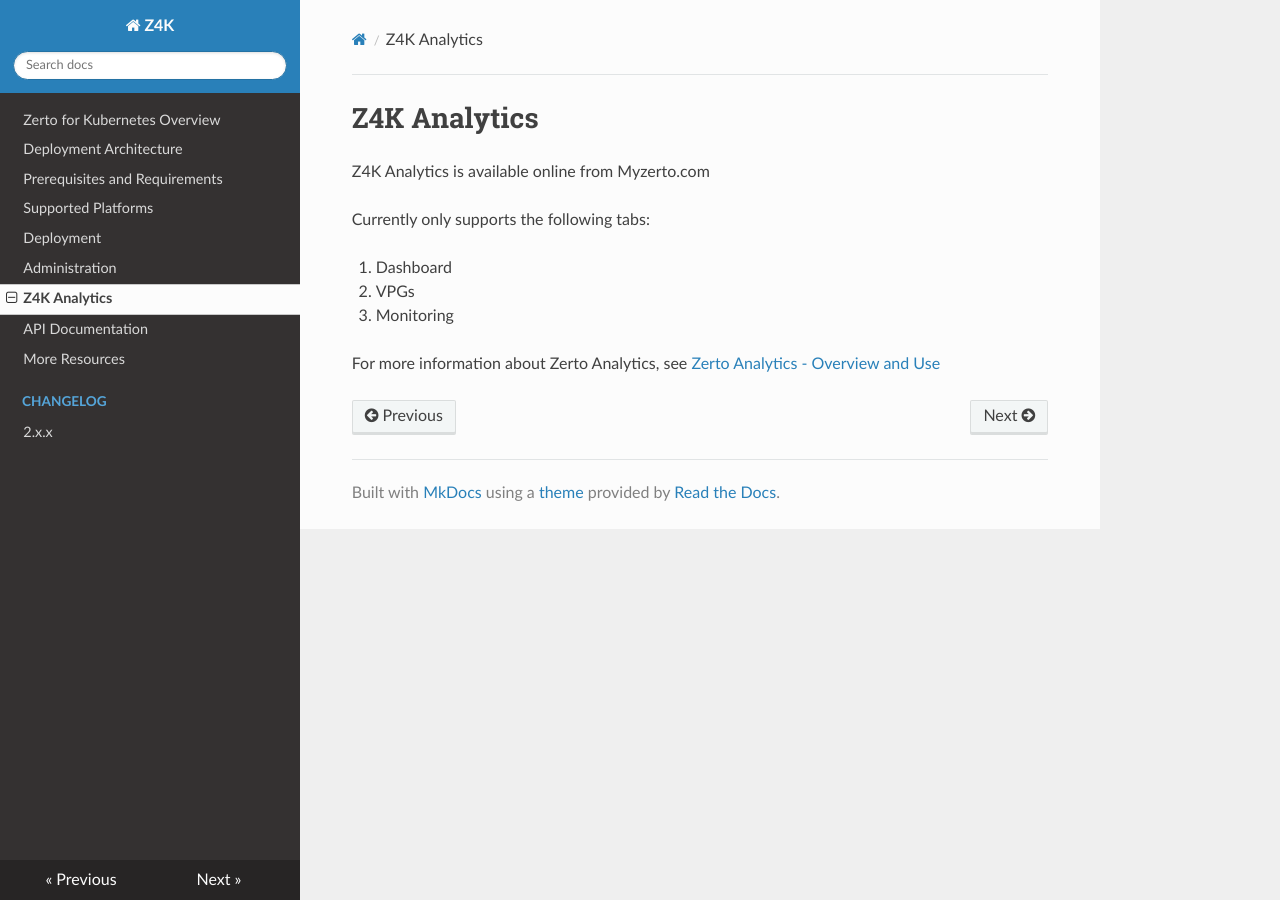
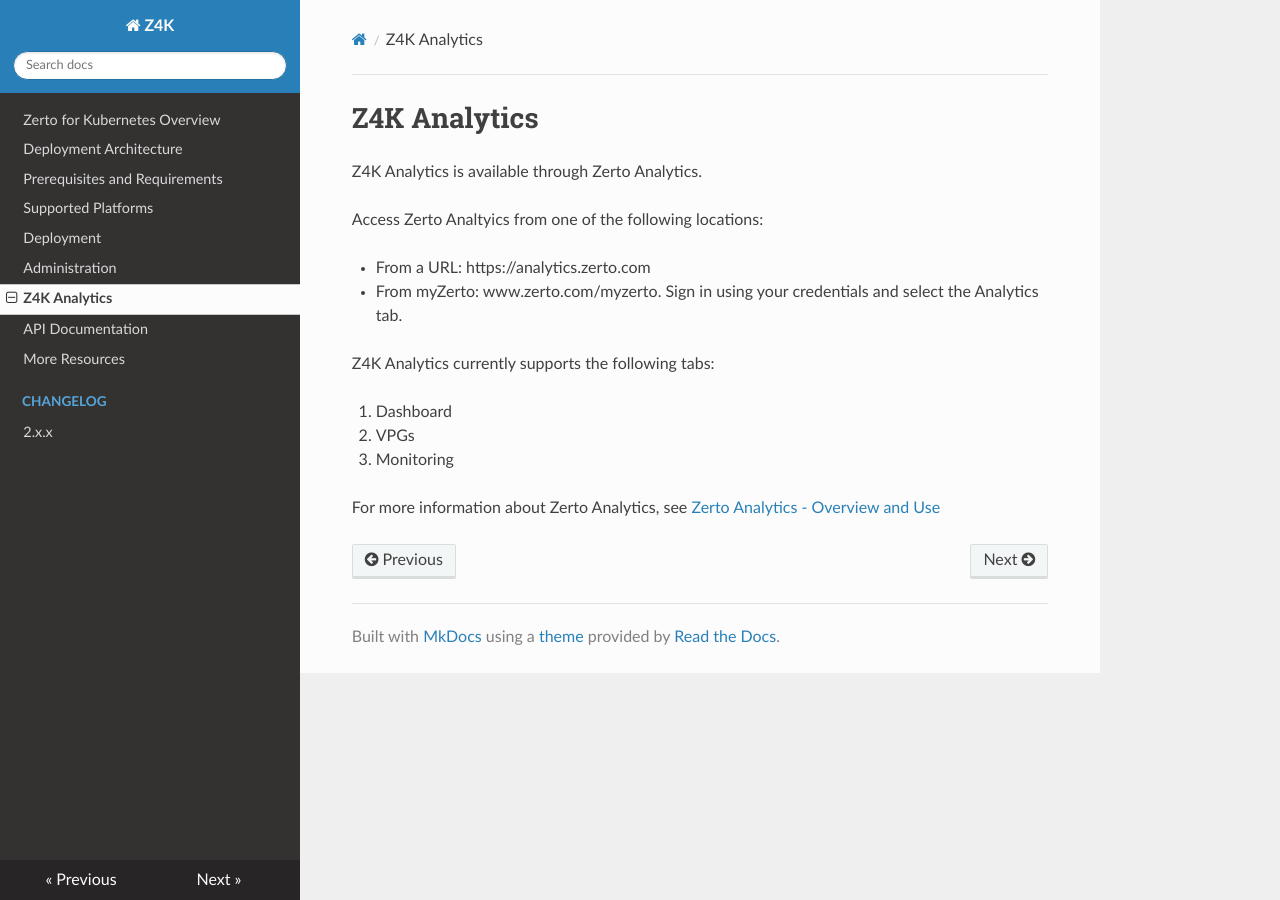
Before and after one commit to ZertoPublic/Z4K, an MkDocs documentation site: the page built from docs/Z4KAnalytics.md, in a window 1280 px wide. Built offline with MkDocs 1.6.1, drawn with Linux system fonts in a browser that asks for light colours.

Commit message:
Update Z4KAnalytics.md

```diff
--- a/docs/Z4KAnalytics.md
+++ b/docs/Z4KAnalytics.md
@@ -1,8 +1,13 @@
 # Z4K Analytics
 
-Z4K Analytics is available online from Myzerto.com
+Z4K Analytics is available through Zerto Analytics.
 
-Currently only supports the following tabs:
+Access Zerto Analtyics from one of the following locations:
+
+  *	From a URL: https://analytics.zerto.com
+  * From myZerto: www.zerto.com/myzerto. Sign in using your credentials and select the Analytics tab.
+
+Z4K Analytics currently supports the following tabs:
 
 1. Dashboard
 2. VPGs
```
